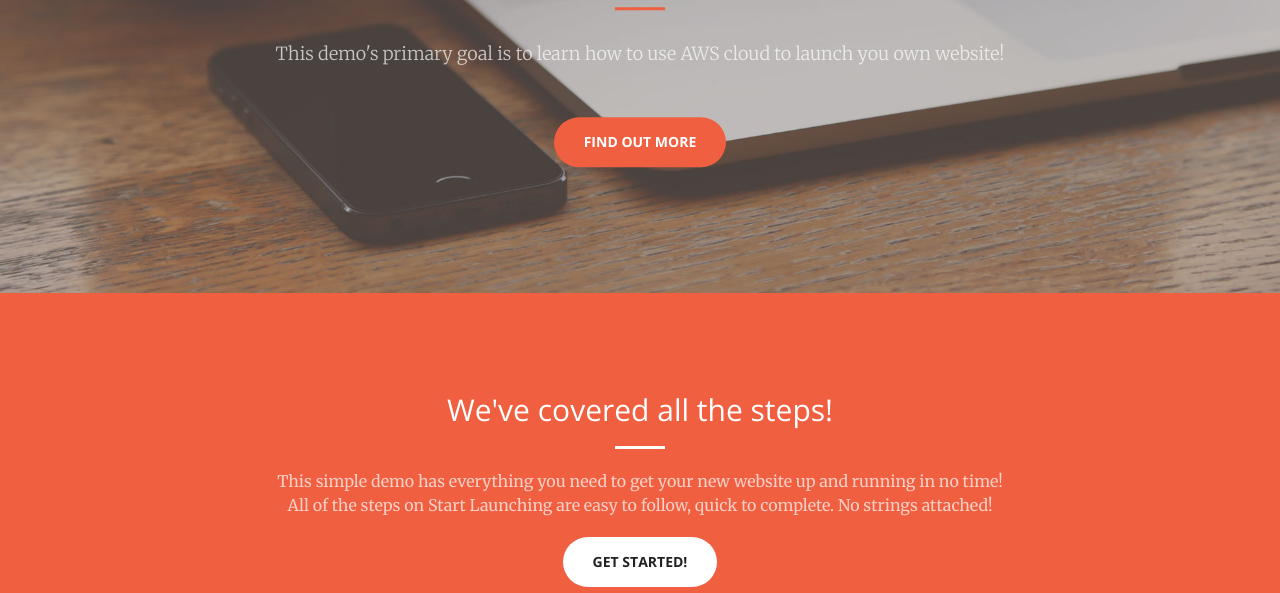
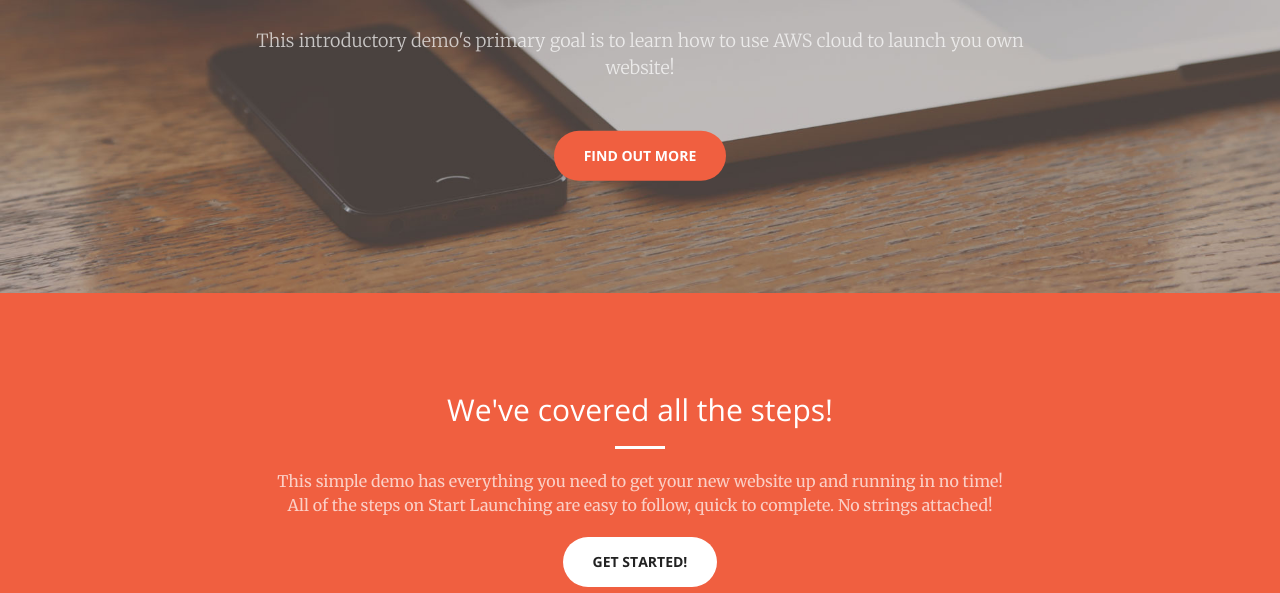
Before and after one commit to rslight/csce412roblight.us, a plain HTML site: page index.html in a window 1280 px wide. Shown: the part 507-1100 px from the top of the page. Drawn offline with nearby package versions, Linux system fonts and the light colour scheme.

Commit message:
from vs code, mac

```diff
--- a/index.html
+++ b/index.html
@@ -77,7 +77,7 @@
                 <h1>WELCOME TO the best Study Abroad CSCE 412 - Cloud Computing</h1>
                 <h1>-Live from Aix France, Summer 2025!</h1>
                 <hr>
-                <p>This demo's primary goal is to learn how to use AWS cloud to launch you own website!</p>
+                <p>This introductory demo's primary goal is to learn how to use AWS cloud to launch you own website!</p>
                 <a href="#about" class="btn btn-primary btn-xl page-scroll">Find Out More</a>
             </div>
         </div>
```
